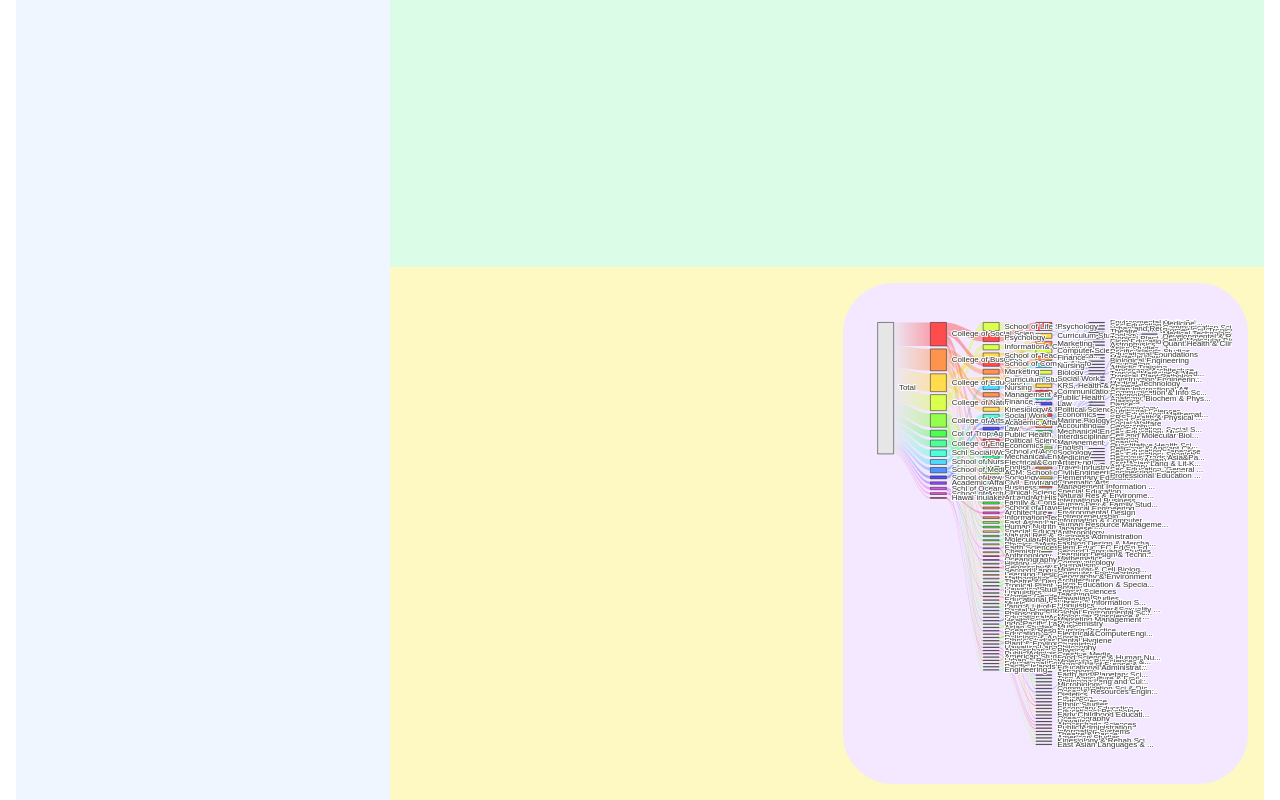
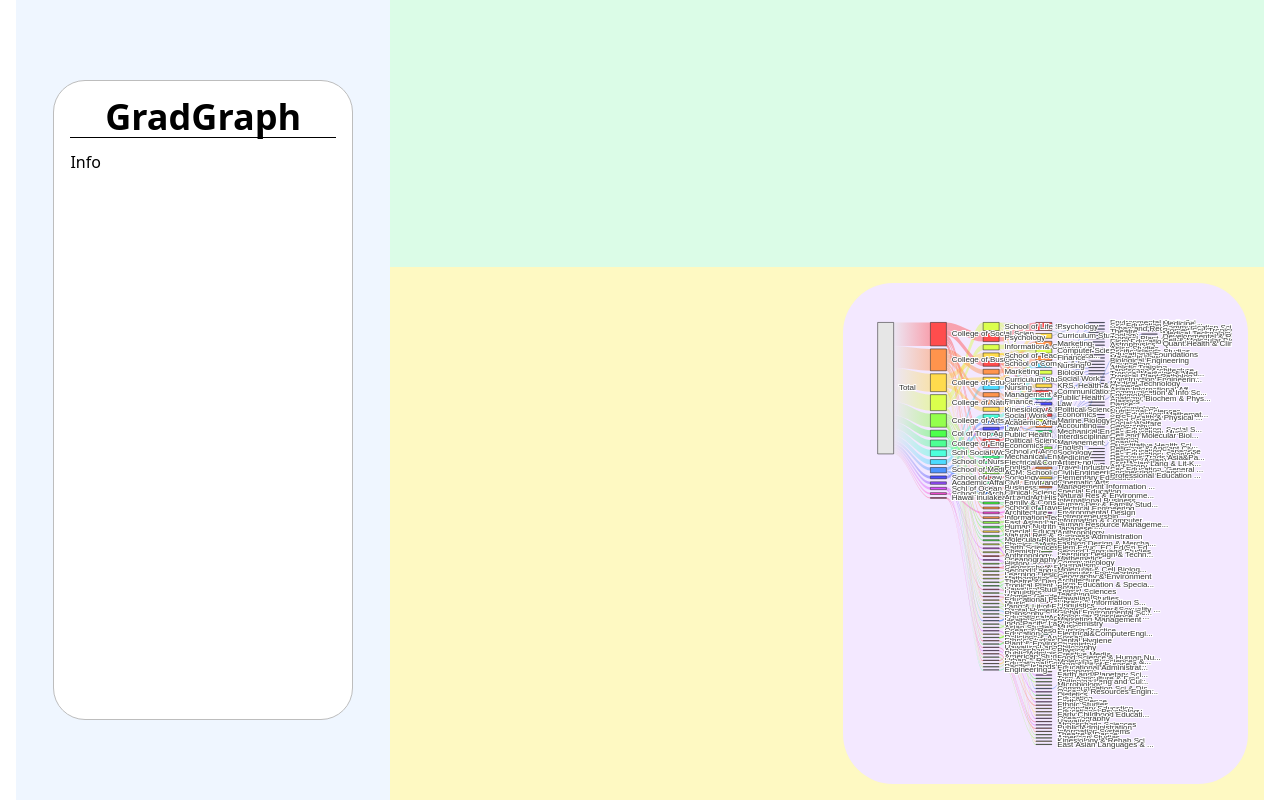
Before and after one commit to eric-z4/gradgraph, a Next.js app: page / in a window 1280 px wide. Built offline with nearby package versions, Linux system fonts and the light colour scheme.

Commit message:
Created placeholder infobox

```diff
--- /dev/null
+++ b/app/components/infobox.jsx
@@ -0,0 +1,15 @@
+export default function InfoBox({
+    className = ""
+})
+{
+
+    return (
+        <div className={className}>
+            <div className="bg-white border border-[#bdbdbd] rounded-4xl h-8/10 p-4">
+                <p className="text-4xl font-bold">GradGraph</p>
+                <hr></hr>
+                <p className="pt-3 text-left">Info</p>
+            </div>
+        </div>
+    );
+}
--- a/app/page.tsx
+++ b/app/page.tsx
@@ -1,6 +1,7 @@
 import * as d3 from "d3";
 import { promises as fs } from "fs";
 import ChartGroup from "./components/chart_group";
+import InfoBox from "./components/infobox";
 
 export default async function Page() {
     const csvFile = await fs.readFile(process.cwd() + "/app/data/UH_Student_Degrees_Awarded.csv", "utf8");
@@ -29,7 +30,9 @@ export default async function Page() {
 
     return (
         <div className="grid grid-cols-10 grid-row-1 h-screen px-4">
-            <div className="bg-blue-50 col-span-3"></div>
+            <div className="grid grid-cols-10 grid-row-3 bg-blue-50 col-span-3">
+                <InfoBox className="text-center col-start-2 col-span-8 row-start-2 place-content-center h-screen" />
+            </div>
             <ChartGroup rawDegreeData={rawDegreeData} className="col-span-7 grid grid-cols-10 grid-rows-3" />
         </div>
     );
```
